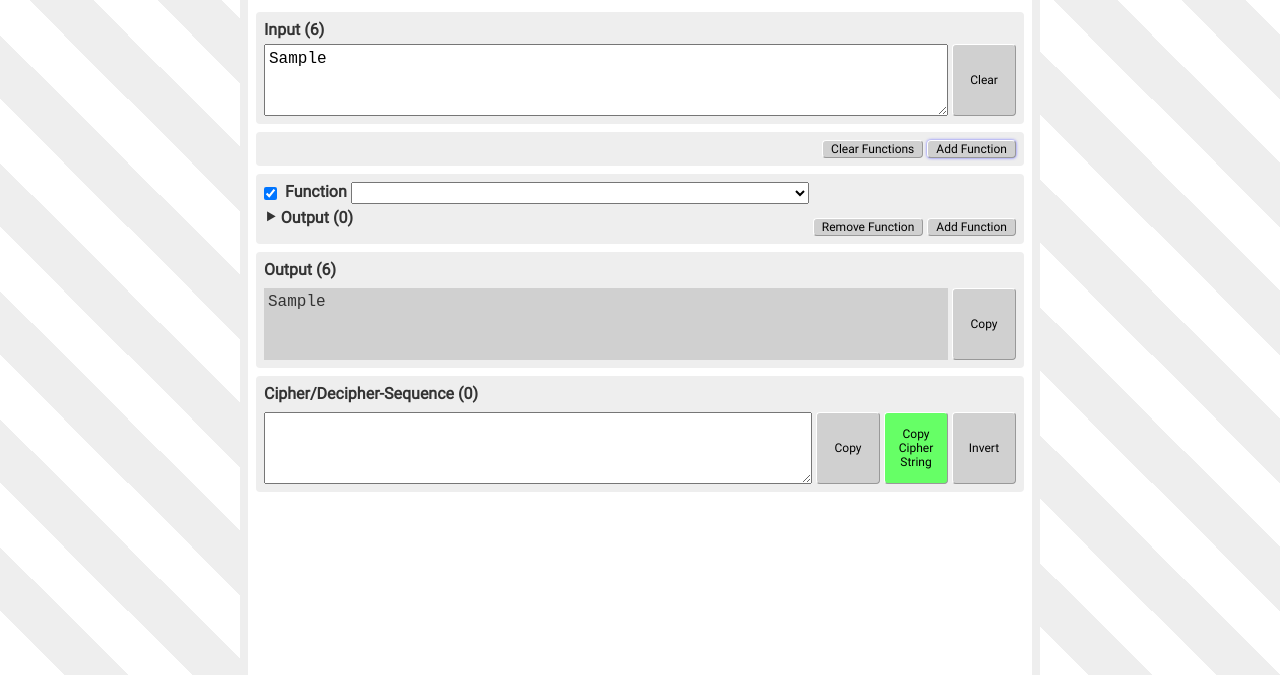
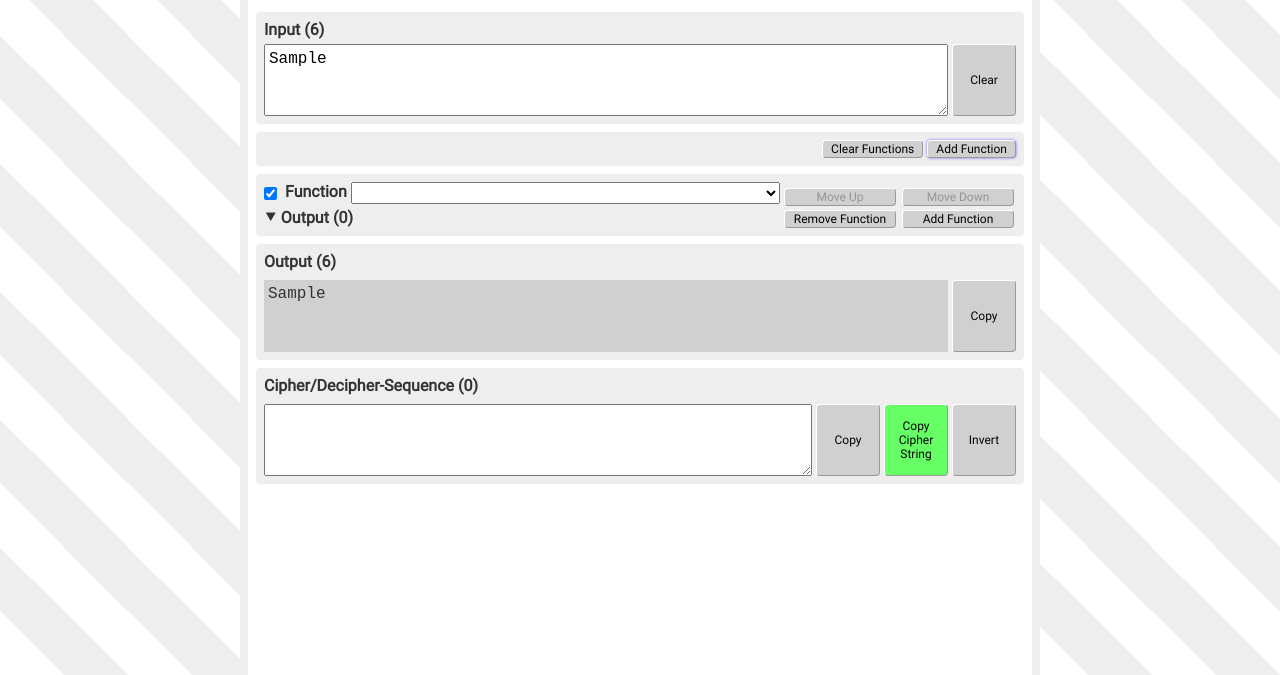
Before and after one commit to 0x04/pseudo-cipherer, a React app: page / in a window 1280 px wide. Both pictures are taken after typing "Sample", "Sample" into the empty fields and a click on the button "Add Function". Shown: the part 125-800 px from the top of the page. Built offline with nearby package versions, Linux system fonts and the light colour scheme.

Commit message:
feat: move function up/down
applies to `Function`, `FunctionList` and `useAppContextActions`

```diff
--- a/src/components/Function.js
+++ b/src/components/Function.js
@@ -13,7 +13,12 @@ import Output from './Output';
 const Function = props =>
 {
   const [ state ] = useAppContext();
-  const { updateFunction } = useAppContextActions();
+  const {
+    createFunction,
+    updateFunction,
+    deleteFunction,
+    moveFunction
+  } = useAppContextActions();
 
   const data = state.functions[props.index];
   const definition = (FunctionDefinitions.exist(props.name))
@@ -72,13 +77,25 @@ const Function = props =>
         </div>
         <div className="action-container">
           <button
+            className="action action-move-up"
+            disabled={(props.index < 1)}
+            onClick={() => moveFunction(props.index, -1)}>
+            Move Up
+          </button>
+          <button
+            className="action action-move-down"
+            disabled={(props.index >= state.functions.length - 1)}
+            onClick={() => moveFunction(props.index, 1)}>
+            Move Down
+          </button>
+          <button
             className="action action-delete"
-            onClick={props.onRemoveClick}>
+            onClick={() => deleteFunction({ index: props.index })}>
             Remove Function
           </button>
           <button
             className="action action-create"
-            onClick={props.onAddClick}>
+            onClick={() => createFunction({ index: props.index + 1 })}>
             Add Function
           </button>
         </div>
--- a/src/components/FunctionList.js
+++ b/src/components/FunctionList.js
@@ -8,7 +8,7 @@ import useAppContextActions from '../hooks/useAppContextActions';
 const FunctionList = props =>
 {
   const [ state ] = useAppContext();
-  const { clearFunctions, createFunction, deleteFunction } = useAppContextActions();
+  const { clearFunctions, createFunction } = useAppContextActions();
 
   return (
     <div className="function-list-component">
@@ -31,8 +31,6 @@ const FunctionList = props =>
             key={index}
             index={index}
             name={fn.name}
-            onRemoveClick={() => deleteFunction({ index })}
-            onAddClick={() => createFunction({ index: index + 1 })}
           />
         )
       }
--- a/src/hooks/useAppContextActions.js
+++ b/src/hooks/useAppContextActions.js
@@ -134,6 +134,22 @@ const useAppContextActions = () =>
       handleChange({ input, output, functions });
     },
 
+    moveFunction(index, direction)
+    {
+      if ((index + direction < 0)
+        || (index + direction > state.functions.length - 1))
+      {
+        return;
+      }
+
+      let functions = state.functions.concat();
+      let fn = functions.splice(index, 1);
+
+      functions.splice(index + direction, 0, fn.shift());
+
+      handleChange({ functions });
+    },
+
     setInputString(input)
     {
       handleChange({ input });
--- a/src/styles.scss
+++ b/src/styles.scss
@@ -143,6 +143,7 @@ textarea
   display: flex;
   justify-content: flex-end;
   align-items: flex-end;
+  flex-wrap: wrap;
 
   .spacer
   {
@@ -312,9 +313,14 @@ input[type='submit']
 
   &.collapsed
   {
-    .label .action-link::before
+    .label
     {
-      content: '\2BC8';
+      margin: 0;
+
+      &.action-link::before
+      {
+        content: '\2BC8';
+      }
     }
   }
 
@@ -398,6 +404,20 @@ input[type='submit']
 
       > .output-component.collapsed .label
       {
+        margin: 0;
+      }
+    }
+
+    > .action-container
+    {
+      display: grid;
+      grid-gap: 0.25rem;
+      grid-template-columns: 50% 50%;
+      margin: auto 0 0 0.5rem;
+
+      .action
+      {
+        width: 7rem;
         margin: 0;
       }
     }
```
